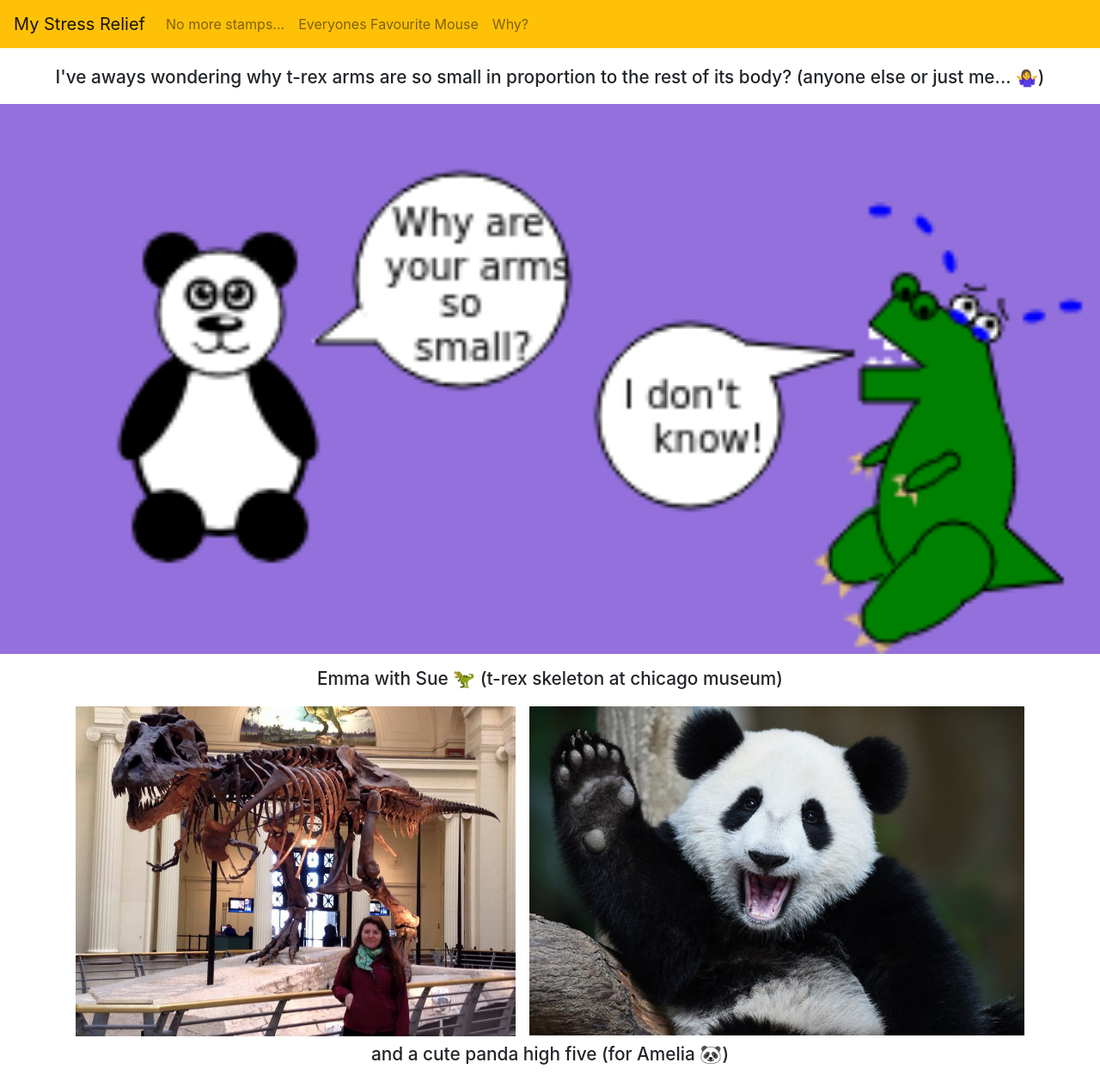
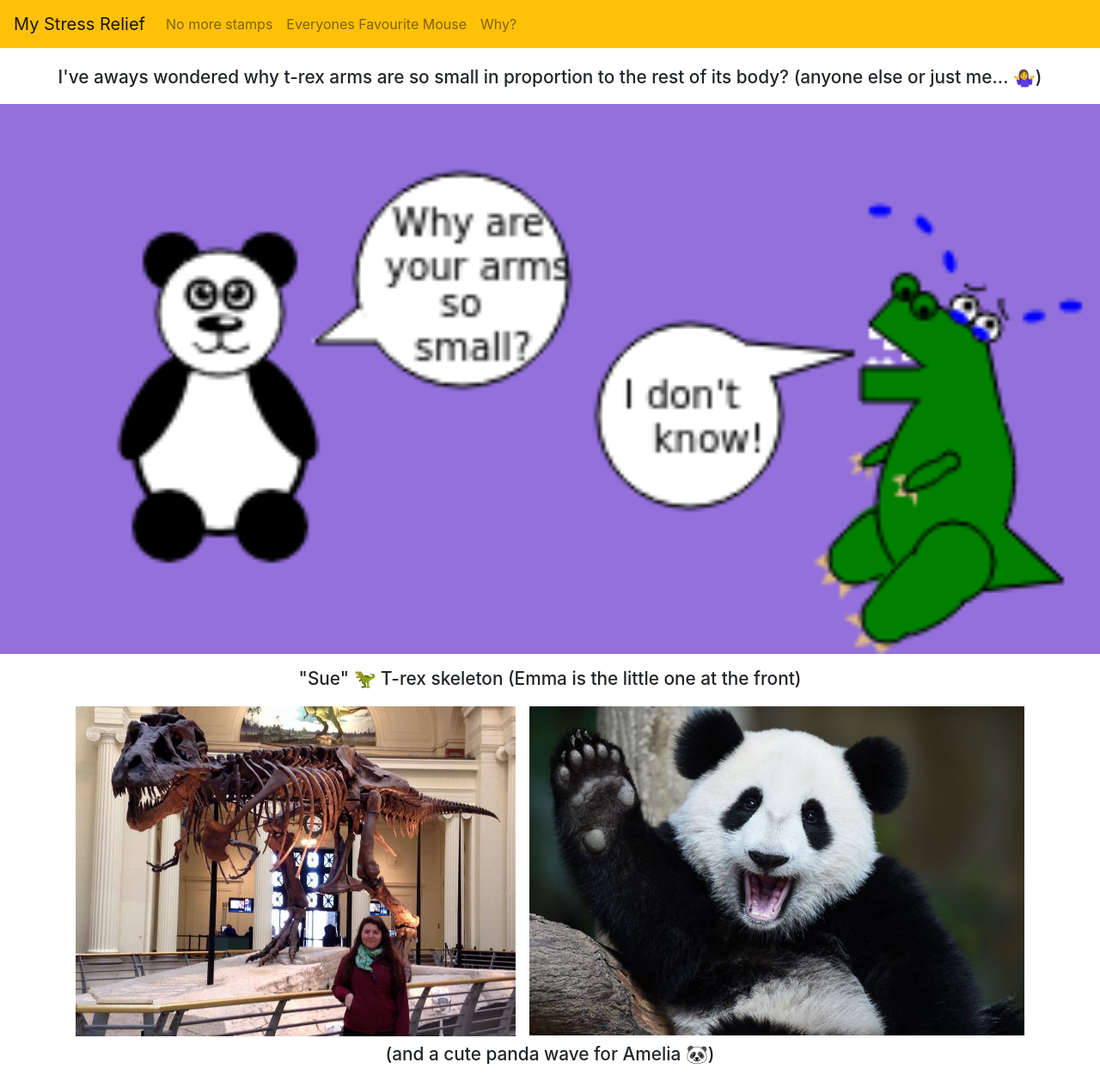
Before and after one commit to Beckster6211/canvas-js-react, a React (Create React App) app: page /why in a window 1280 px wide. Shown: the whole page at 86% size. Built offline with nearby package versions, Linux system fonts and the light colour scheme.

Commit message:
small changes some text

```diff
--- a/src/components/nav/nav.js
+++ b/src/components/nav/nav.js
@@ -39,7 +39,7 @@ function Nav() {
             <ReactBootStrap.Nav className="mr-auto">
               <Link to="/birthday">
                 <ReactBootStrap.Nav.Link href="/birthday">
-                  No more stamps...
+                  No more stamps
                 </ReactBootStrap.Nav.Link>
               </Link>
               <Link to="/mickey">
--- a/src/components/pandaTrex/pandaTrex.js
+++ b/src/components/pandaTrex/pandaTrex.js
@@ -677,12 +677,12 @@ function PandaTrex() {
     <div className="App">
       <div className="pandaTrex">
         <p className="text">
-          I've aways wondering why t-rex arms are so small in proportion to the
+          I've aways wondered why t-rex arms are so small in proportion to the
           rest of its body? (anyone else or just me... 🤷‍♀️)
         </p>
         <canvas ref={canvas} style={{ width: "100%", height: "100%" }}></canvas>
         <p className="text">
-          Emma with Sue 🦖 (t-rex skeleton at chicago museum)
+          "Sue" 🦖 T-rex skeleton (Emma is the little one at the front)
         </p>
         <div className="images">
           <img
@@ -701,7 +701,7 @@ function PandaTrex() {
             // height="100px"
           />
         </div>
-        <p className="text">and a cute panda high five (for Amelia 🐼)</p>
+        <p className="text">(and a cute panda wave for Amelia 🐼)</p>
       </div>
     </div>
   );
```
